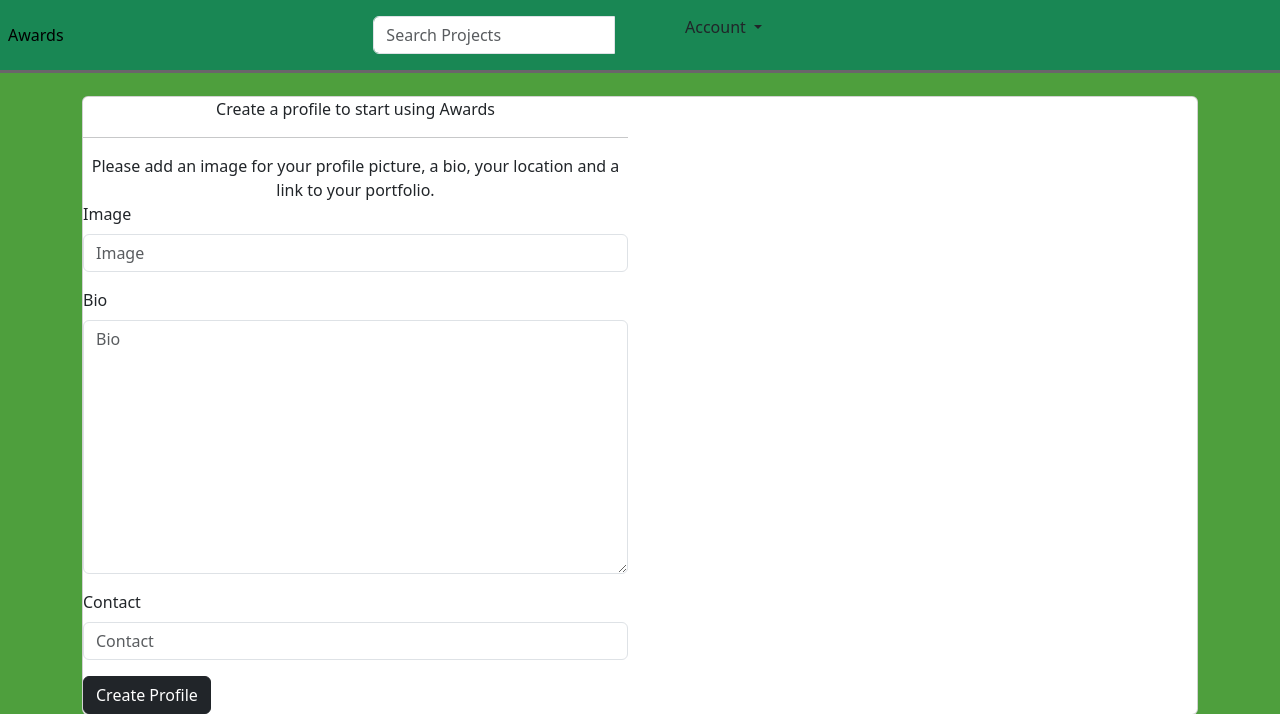
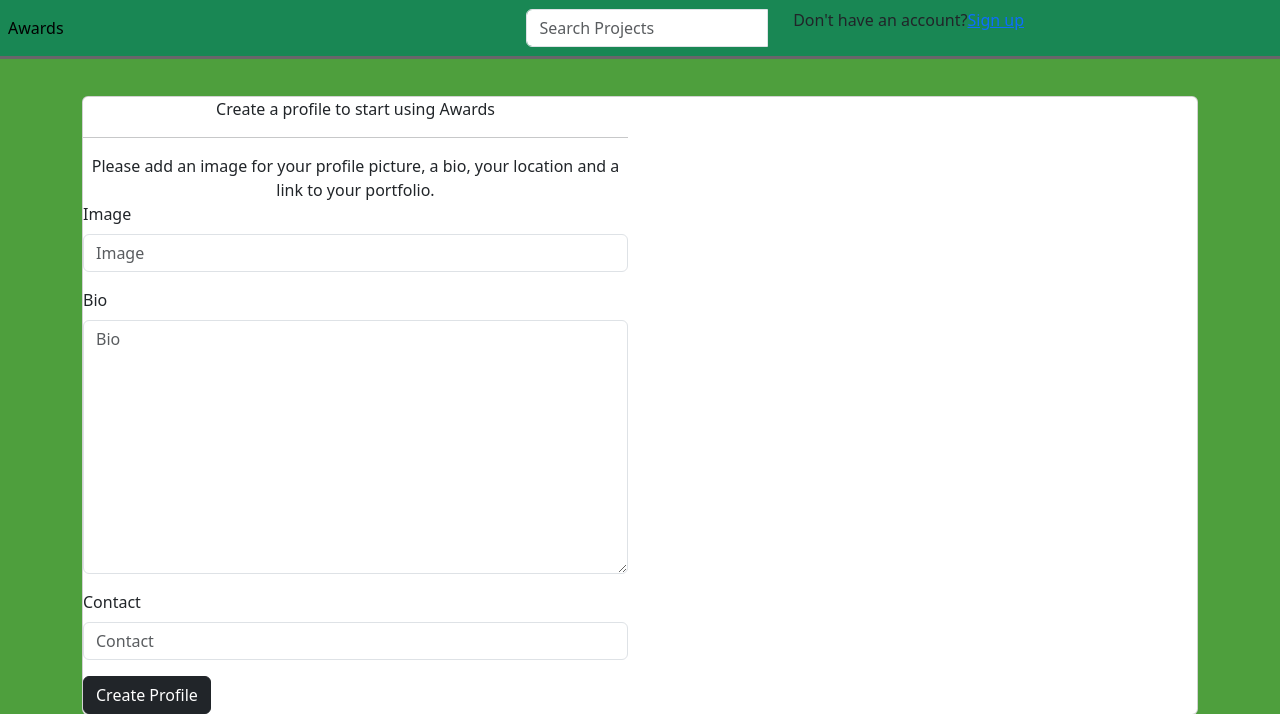
Before and after one commit to jobkarani/Awards, a Django app: page /create_profile/ in a window 1280 px wide. Shown: the top 714 px of the page. Run offline with Django 3.2, Linux system fonts and the light colour scheme; a user stored in the database is signed in; some libraries are stand-ins or nearby versions.

```diff
--- a/award/templates/all-temps/base.html
+++ b/award/templates/all-temps/base.html
@@ -1,4 +1,5 @@
-{% load bootstrap5 %} {% load static%}
+{% load bootstrap5 %}
+{% load static %}
 <!DOCTYPE html>
 <html>
 
@@ -11,8 +12,10 @@
   <title>Awards</title>
   <link rel="icon" type="image/x-icon"
     href="https://encrypted-tbn0.gstatic.com/images?q=tbn:ANd9GcSPvtI6Zsqn14ile731k1Ds_SzBnIodDX6FZg&usqp=CAU" />
-  {% endif %} {% block styles %} {% bootstrap_css %}
-  <link rel="stylesheet" href="{% static 'css/style.css' %}" />
+  {% endif %}
+  {% block styles %}
+  {% bootstrap_css %}
+  <link rel="stylesheet" href="{% static 'css/index.css' %}" />
   <link rel="stylesheet" href="https://use.fontawesome.com/releases/v5.13.0/css/all.css"
     integrity="sha384-Bfad6CLCknfcloXFOyFnlgtENryhrpZCe29RTifKEixXQZ38WheV+i/6YWSzkz3V" crossorigin="anonymous" />
   <link rel="stylesheet" href="https://cdnjs.cloudflare.com/ajax/libs/font-awesome/4.7.0/css/font-awesome.min.css" />
@@ -21,11 +24,12 @@
 </head>
 
 <body style="background-color: #4E9F3D ;">
-  {% include "navbar.html" %} {% block content %} {%endblock%}
+  {% include "navbar.html" %}
+  {% block content %}
+  {%endblock%}
   {% block scripts %}
 
   <script src="https://ajax.googleapis.com/ajax/libs/jquery/3.2.1/jquery.min.js"></script>
-  <script src=" {% static 'js/main.js' %}"></script>
   {% bootstrap_javascript %} {% endblock %}
 </body>
 
--- a/award/templates/navbar.html
+++ b/award/templates/navbar.html
@@ -31,34 +31,7 @@
     </form>
   </div>
   <!-- search form end -->
-
-  <div class="col-sm-6 col-md-6">
-    {% if user.is_authenticated %}
-    <ul>
-      <li class="dropdown" style="list-style: none;">
-        <a href="#" class="dropdown-toggle btn btn-default" data-toggle="dropdown" role="button"
-          aria-expanded="false">Account
-          <span class="caret"></span>
-        </a>
-        <ul class="dropdown-menu" role="menu">
-          <li>
-            <a href="{%url 'index'%}">Home</a>
-          </li>
-          <li>
-            <a href="/accounts/password/change">Change Password</a>
-          </li>
-          <li>
-            <a href="/logout">Logout</a>
-          </li>
-        </ul>
-      </li>
-    </ul>
-    {% else %}
-    <li>
-      <a class='btn btn-default' href="/accounts/login">Login</a>
-    </li>
-
-    {% endif %}
+  <div class="sign">
+    <p>Don't have an account?<a href="/accounts/register/">Sign up</a></p>
   </div>
-
 </nav>
--- /dev/null
+++ b/static/css/index.css
@@ -0,0 +1,10 @@
+.sign {
+  padding-right: 20%;
+}
+
+#blogs.hover {
+  filter: grayscale(0%);
+}
+#login {
+  margin-left: 20%;
+}
```
Also changed, not shown: award/templates/all-temps/index.html (+0 -11 lines), award/templates/registration/login.html (+5 -9 lines), awardss/settings.py (+8 -1 lines), award/static/css/index.css (deleted), award/static/js/index.js (deleted), db.sqlite3, static/js/index.js (added).
